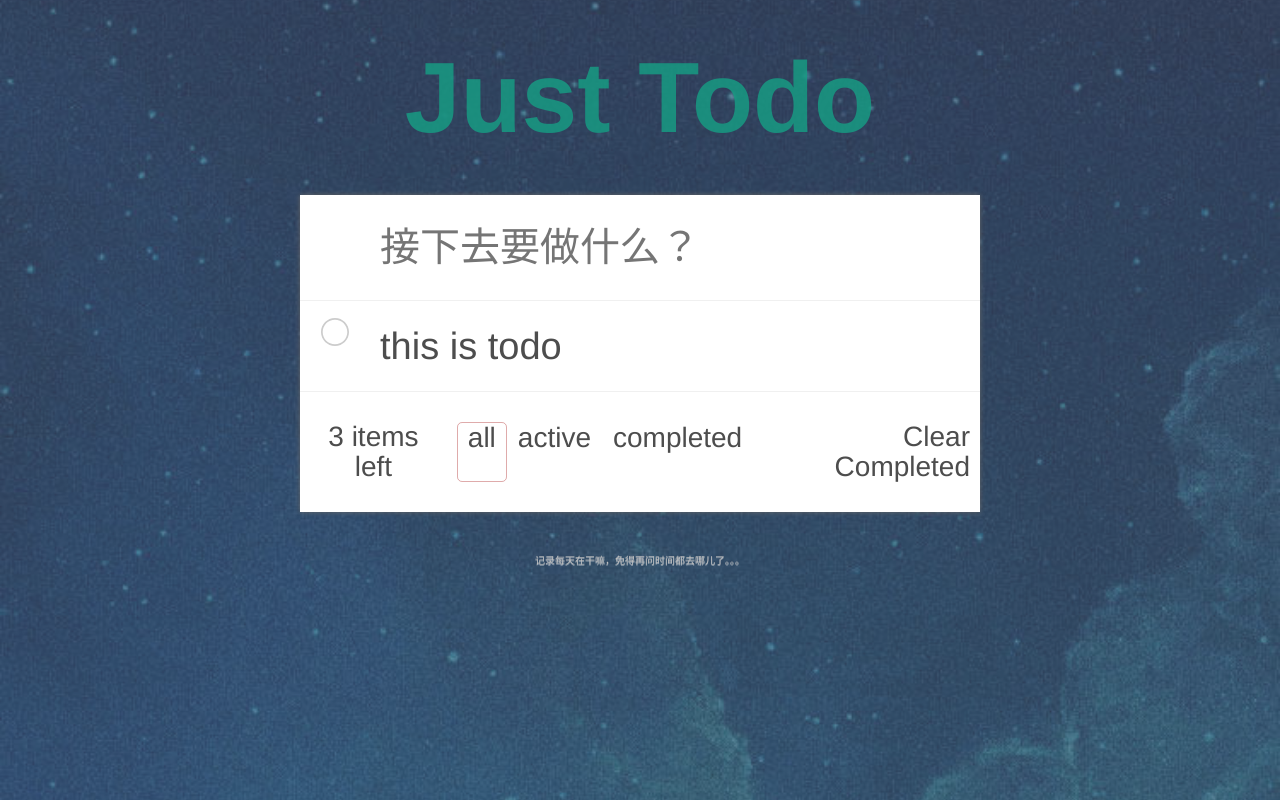
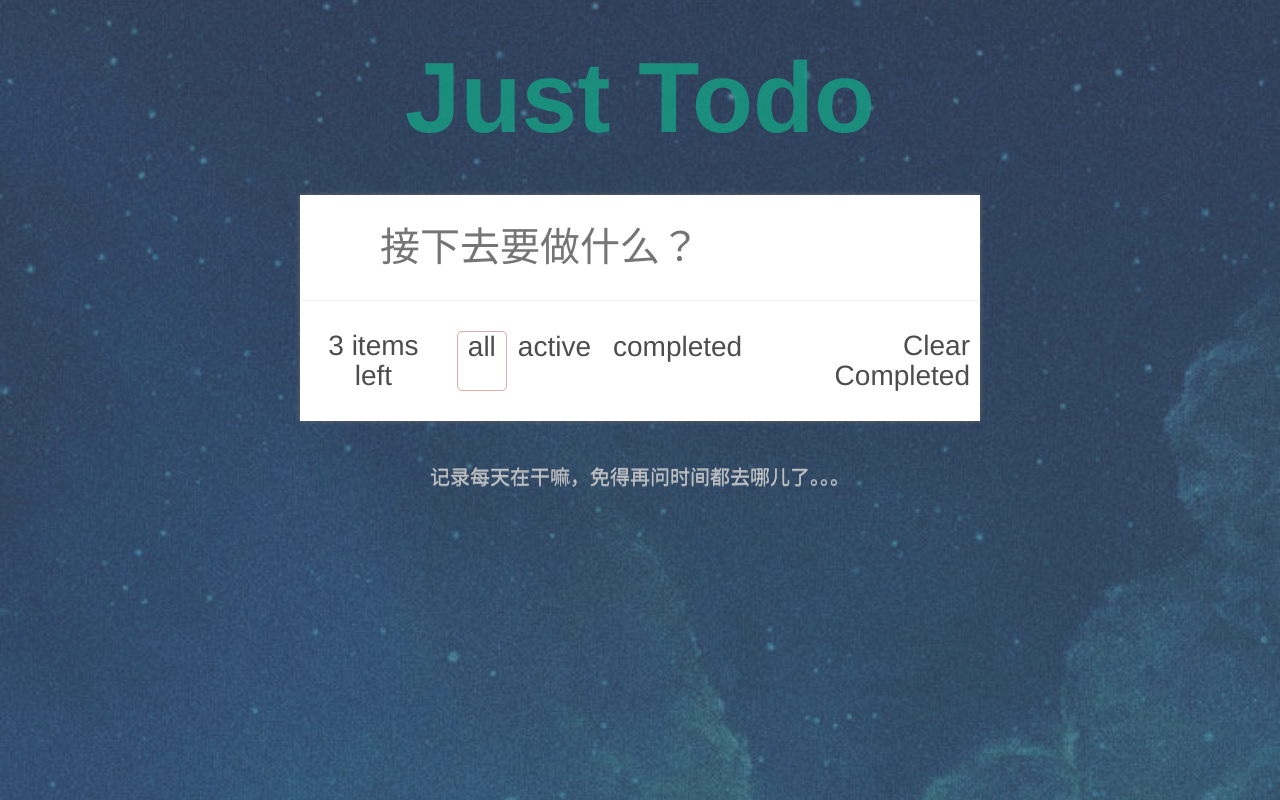
Before and after one commit to loverofmusic/vue-todolist, a Vue app: page / in a window 1280 px wide. Built offline with nearby package versions, Linux system fonts and the light colour scheme.

Commit message:
增加todo 删除todo

```diff
--- a/src/assets/styles/footer.styl
+++ b/src/assets/styles/footer.styl
@@ -2,5 +2,5 @@
   margin-top 40px
   text-align center
   color #bfbfbf
-  font-size 10px
+  font-size 20px
   text-shadow: 0 1px 0 rgba(255, 255, 255, 0.5)
--- a/src/todo/item.vue
+++ b/src/todo/item.vue
@@ -5,7 +5,7 @@
     v-model="todo.completed"
     >
     <label for="">{{todo.content}}</label>
-    <button class="destroy" @click="deleteTodo"></button>
+    <button class="destroy" @click="clickDelete(todo.id)"></button>
   </div>
 </template>
 
@@ -18,7 +18,9 @@ export default {
     }
   },
   methods: {
-    deleteTodo(){}
+    clickDelete(id){
+      this.$emit('del', id)
+    }
   }
 };
 </script>
@@ -29,9 +31,11 @@ export default {
         background-color #fff
         font-size 38px
         border-top 1px solid rgba(0,0,0,0.06);/* no */
-        &:hover
-            .destory:after
-                content 'x'
+        // &:hover
+        .destroy:after
+          content 'x'
+          font-size 60px
+
         label
             white-space pre-line
             word-break break-all
@@ -66,8 +70,8 @@ export default {
         top 0
         right 10px
         bottom 0
-        width 40px
-        height 40px
+        // width 40px
+        // height 40px
         margin auto 0
         font-size 30px
         color #cc9a9a
--- a/src/todo/todo.vue
+++ b/src/todo/todo.vue
@@ -7,32 +7,43 @@
       placeholder="接下去要做什么？"
       @keyup.enter="addTodo"
     />
-    <Item :todo="todo"></Item>
+    <Item :todo="t" v-for="t in todos" :key="t.id" @del="deleteTodo" />
     <Tab :filter="filter"></Tab>
   </section>
 </template>
 
 <script>
-import Item from './item.vue';
-import Tab from './tab.vue';
-
+import Item from "./item.vue";
+import Tab from "./tab.vue";
+let id = 0;
 export default {
   components: {
     Item,
     Tab
   },
-  data (){
+  data() {
     return {
-      todo: {
-        id: 0,
-        content: 'this is todo',
-        completed: false
-      },
-      filter: "all"
-    }
+      filter: "all",
+      todos: []
+    };
   },
   methods: {
-    addTodo() {}
+    addTodo(e) {
+      // console.log(e.target.value)
+      this.todos.unshift({
+        id: id++,
+        content: e.target.value,
+        completed: false
+      });
+      e.target.value = "";
+    },
+    deleteTodo(id) {
+      // alert(id)
+      this.todos.splice(
+        this.todos.findIndex(t => t.id === id),
+        1
+      );
+    }
   }
 };
 </script>
```
